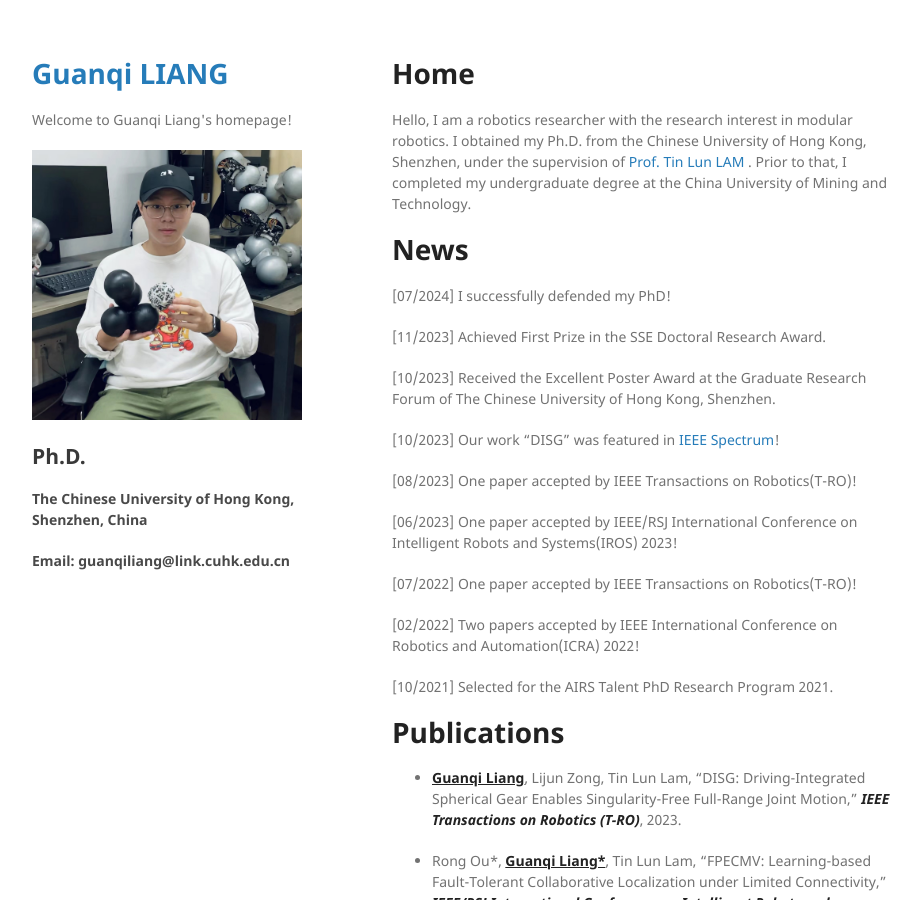
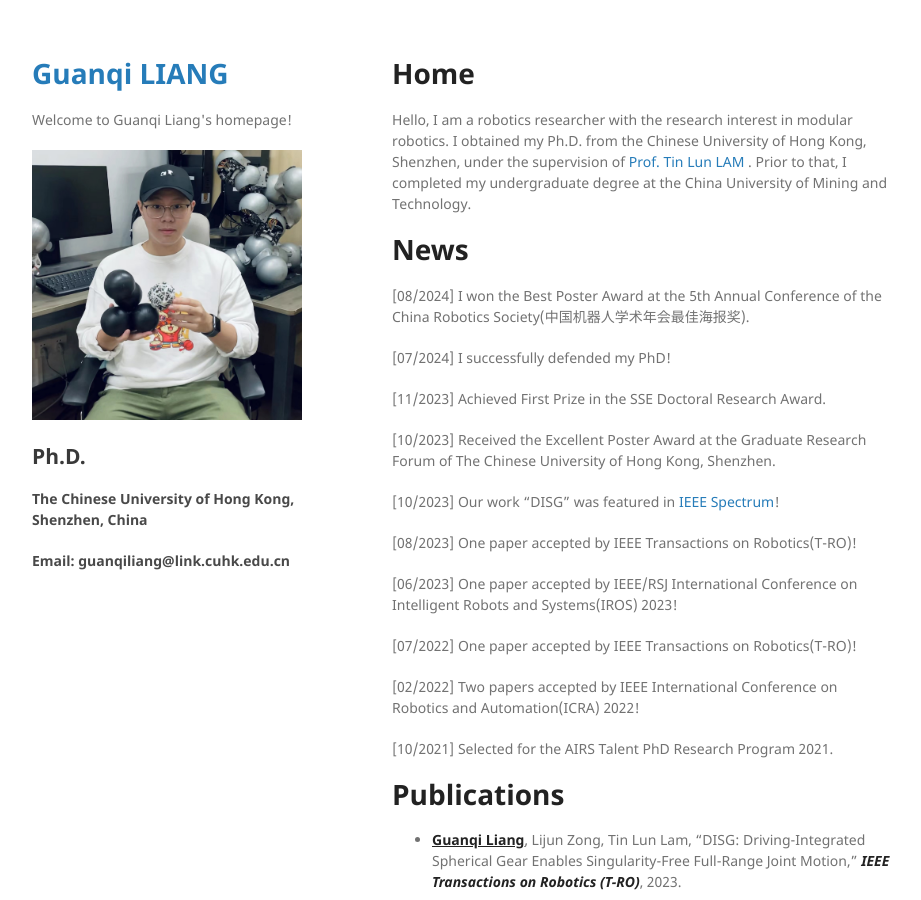
Before and after one commit to guanqiliang/guanqiliang.github.com, a Jekyll site: the page built from index.md, in a window 1280 px wide and 900 px high. Shown: the whole window, without its empty margins (178-1099 px from the left). Built offline with Jekyll 4.4.1, drawn with Linux system fonts in a browser that asks for light colours; our own code applies the rules of GitHub Pages for plain Markdown files.

Commit message:
Update index.md

```diff
--- a/index.md
+++ b/index.md
@@ -3,6 +3,8 @@
 Hello, I am a robotics researcher with the research interest in modular robotics. I obtained my Ph.D. from the Chinese University of Hong Kong, Shenzhen, under the supervision of [Prof. Tin Lun LAM](https://sites.google.com/site/lamtinlun) . Prior to that, I completed my undergraduate degree at the China University of Mining and Technology.
 
 # News
+
+[08/2024] I won the Best Poster Award at the 5th Annual Conference of the China Robotics Society(中国机器人学术年会最佳海报奖).
 
 [07/2024] I successfully defended my PhD!
 
```
